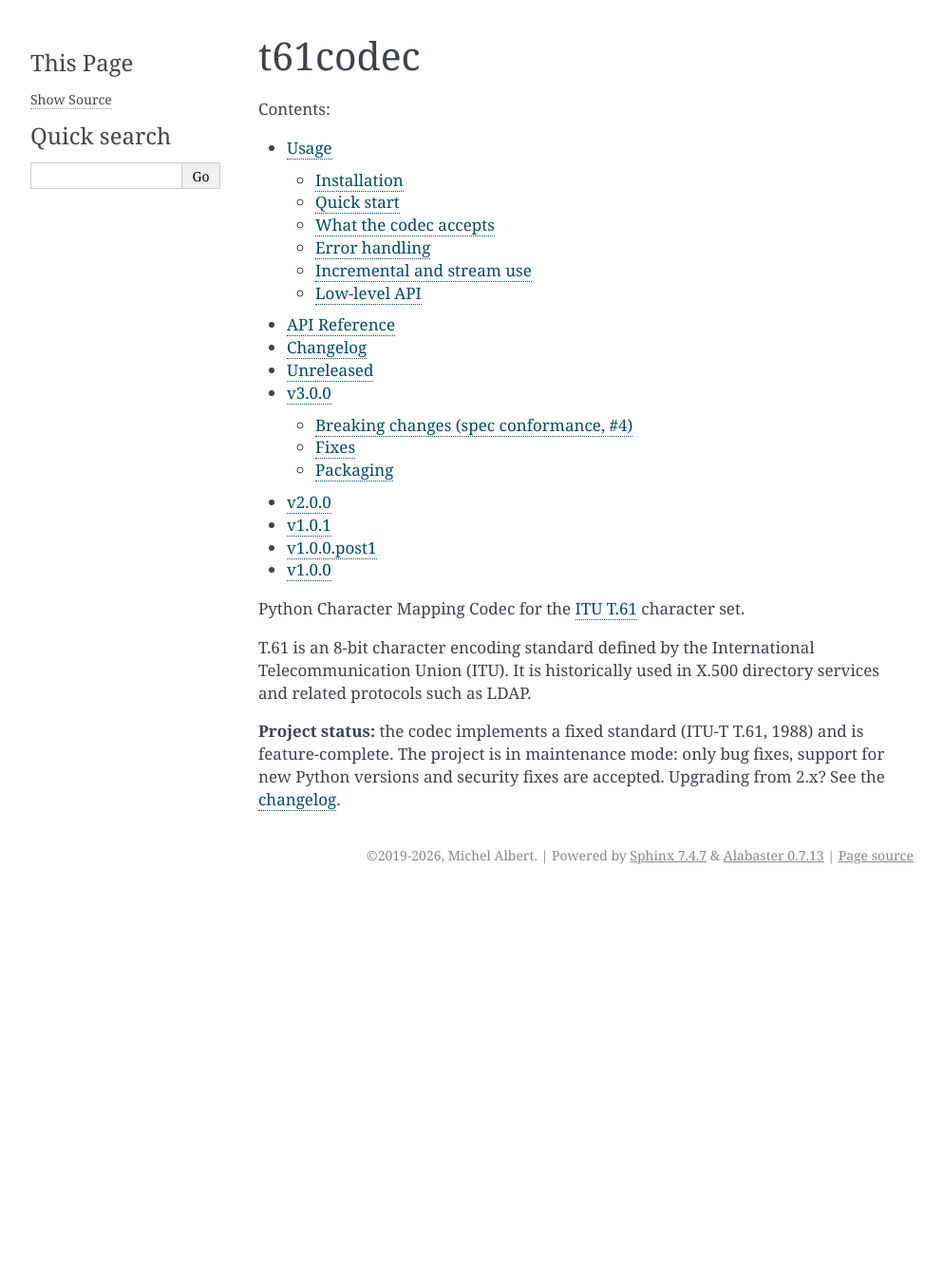
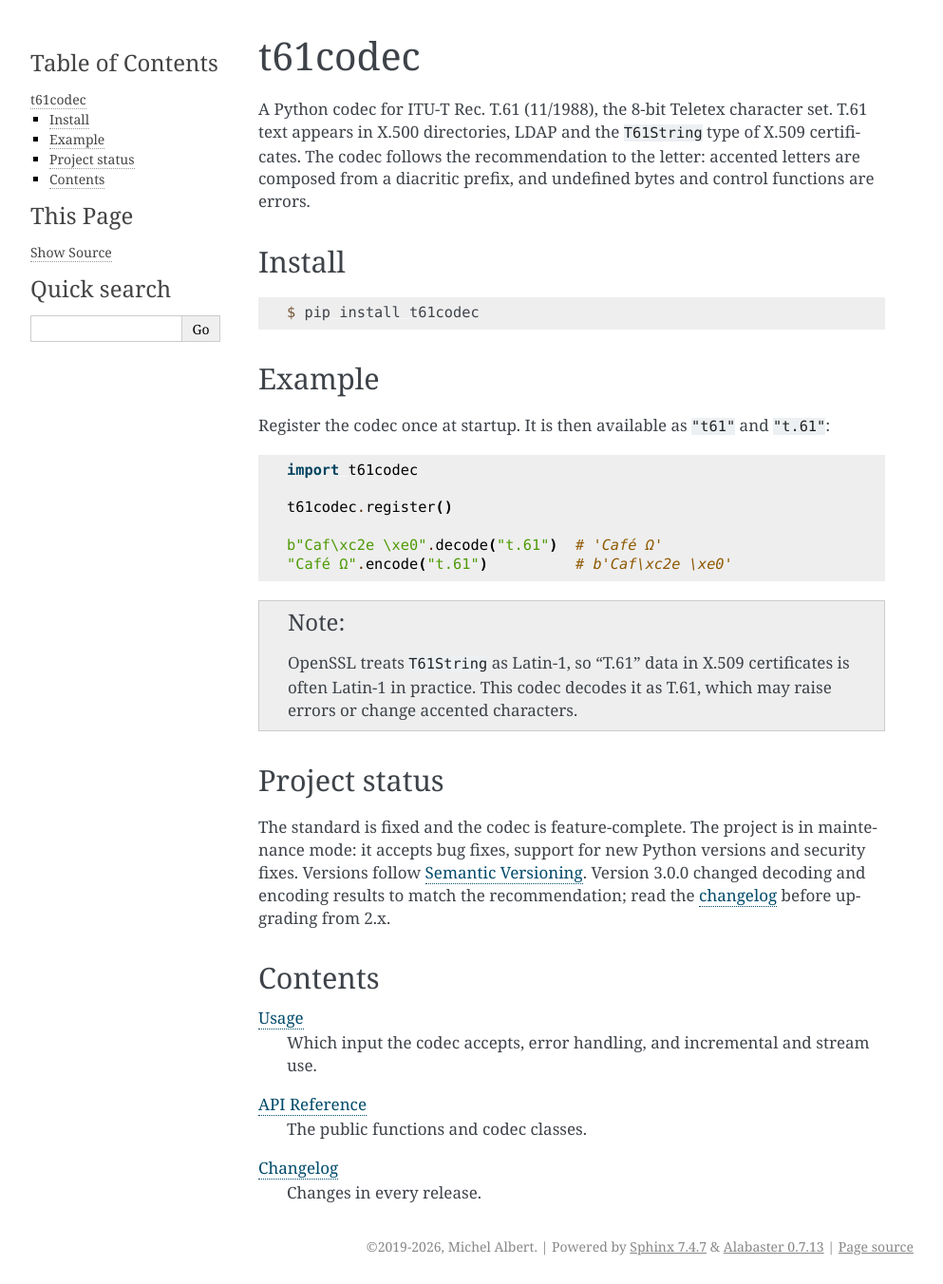
Before and after one commit to exhuma/t61codec, a Sphinx documentation site: the page built from docs/index.rst, in a window 1280 px wide. Shown: the whole page at 95% size, without its empty margins (148-1141 px from the left). Built offline with Sphinx 7.4.7, drawn with Linux system fonts in a browser that asks for light colours; before the commit the page ends 940 px from its top, so only the background shows below that.

Commit message:
docs: make the landing page lead with content
The landing page opened with a two-level table of contents that pushed
the description below the fold. Lead with what the codec does, how to
install it, a short example, the Latin-1 caveat and the project status.
The table of contents moves to the navigation sidebar.

Co-Authored-By: Claude <noreply@anthropic.com>

```diff
--- a/docs/index.rst
+++ b/docs/index.rst
@@ -1,20 +1,66 @@
 t61codec
 ========
 
+A Python codec for ITU-T Rec. T.61 (11/1988), the 8-bit Teletex character
+set. T.61 text appears in X.500 directories, LDAP and the ``T61String`` type
+of X.509 certificates. The codec follows the recommendation to the letter:
+accented letters are composed from a diacritic prefix, and undefined bytes
+and control functions are errors.
+
+Install
+-------
+
+.. code-block:: console
+
+   $ pip install t61codec
+
+Example
+-------
+
+Register the codec once at startup. It is then available as ``"t61"`` and
+``"t.61"``:
+
+.. code-block:: python
+
+   import t61codec
+
+   t61codec.register()
+
+   b"Caf\xc2e \xe0".decode("t.61")  # 'Café Ω'
+   "Café Ω".encode("t.61")          # b'Caf\xc2e \xe0'
+
+.. note::
+
+   OpenSSL treats ``T61String`` as Latin-1, so "T.61" data in X.509
+   certificates is often Latin-1 in practice. This codec decodes it as T.61,
+   which may raise errors or change accented characters.
+
+Project status
+--------------
+
+The standard is fixed and the codec is feature-complete. The project is in
+maintenance mode: it accepts bug fixes, support for new Python versions and
+security fixes. Versions follow `Semantic Versioning
+<https://semver.org/spec/v2.0.0.html>`_. Version 3.0.0 changed decoding and
+encoding results to match the recommendation; read the :doc:`changelog
+<changes>` before upgrading from 2.x.
+
+Contents
+--------
+
+:doc:`usage`
+   Which input the codec accepts, error handling, and incremental and stream
+   use.
+
+:doc:`api`
+   The public functions and codec classes.
+
+:doc:`changes`
+   Changes in every release.
+
 .. toctree::
-   :maxdepth: 2
-   :caption: Contents:
+   :hidden:
 
    usage
    api
    changes
-
-Python Character Mapping Codec for the `ITU T.61 <https://en.wikipedia.org/wiki/ITU_T.61>`_ character set.
-
-T.61 is an 8-bit character encoding standard defined by the International Telecommunication Union (ITU).
-It is historically used in X.500 directory services and related protocols such as LDAP.
-
-**Project status:** the codec implements a fixed standard (ITU-T T.61, 1988) and
-is feature-complete. The project is in maintenance mode: only bug fixes,
-support for new Python versions and security fixes are accepted. Upgrading from
-2.x? See the :doc:`changelog <changes>`.
```
